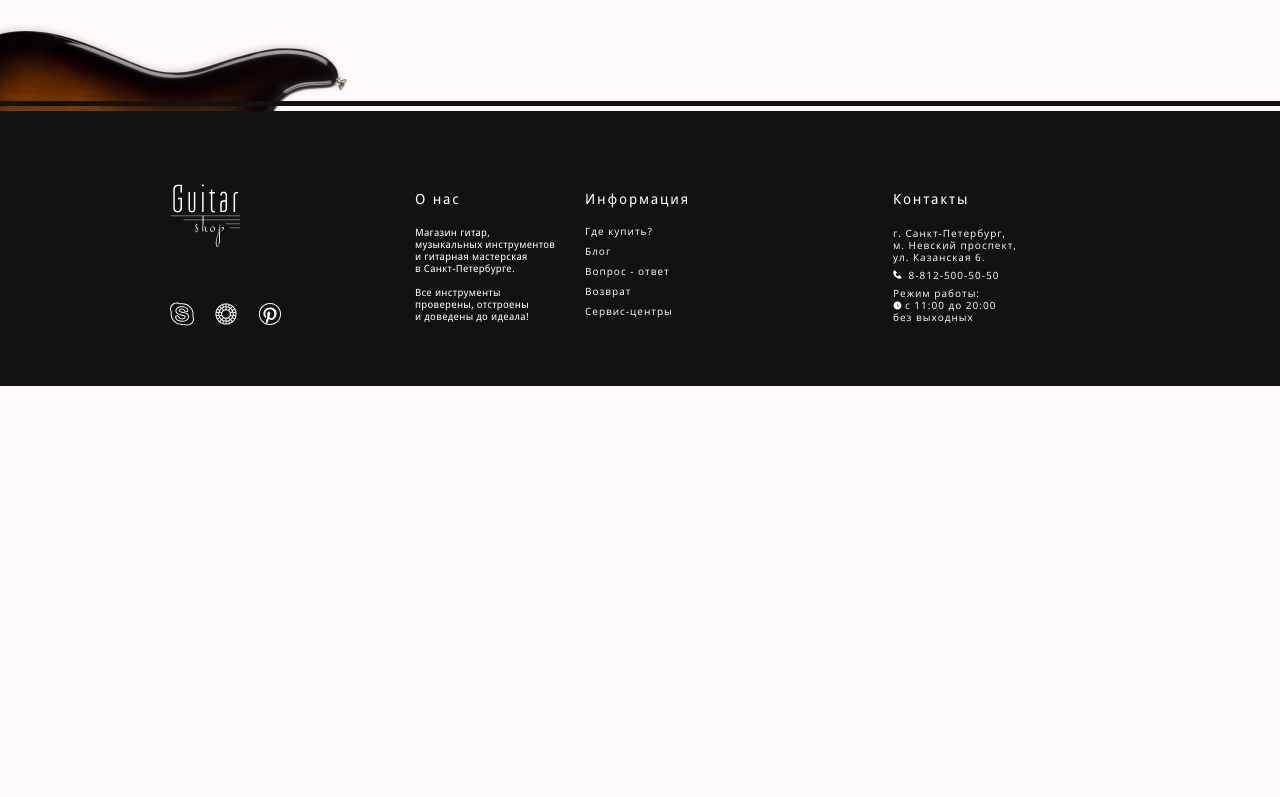
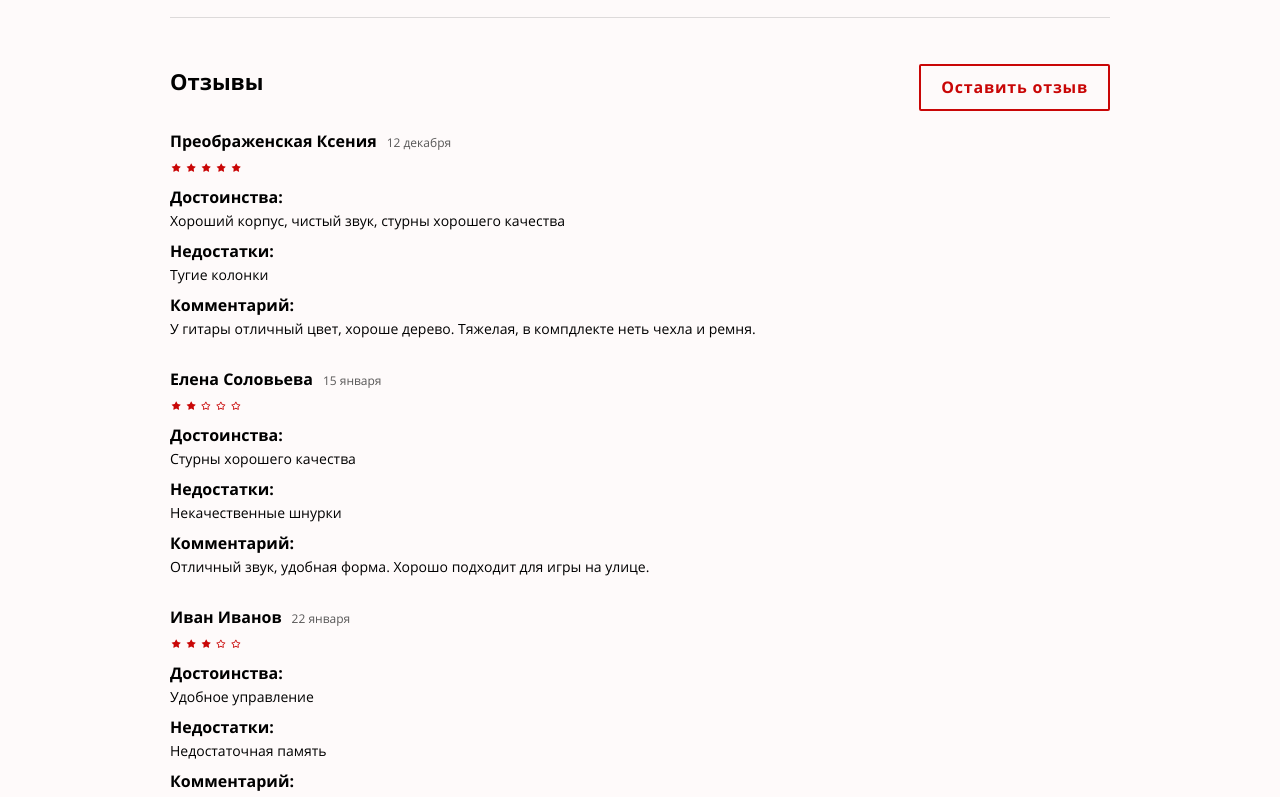
Before and after one commit to Volnodoom/guitara-vue, a Nuxt app: page /products/106 in a window 1280 px wide. Shown: the part 780-1577 px from the top of the page. Before the commit the page ends 1166 px from the top, so only its background shows below. Built offline with nearby package versions, Linux system fonts and the light colour scheme.

Commit message:
[FEATURE] review section

```diff
--- a/components/card/card-product/components/product-details.vue
+++ b/components/card/card-product/components/product-details.vue
@@ -11,7 +11,7 @@
       :is-selected="activeTabName === TabNames.Description"
     />
     <div
-      id="characteristics"
+      :id="activeTabName.replace('#', '')"
       class="tabs__content"
     >
       <table
--- /dev/null
+++ b/components/reviews/components/review.vue
@@ -0,0 +1,47 @@
+<template>
+  <div class="review">
+    <div class="review__wrapper">
+      <h4 class="review__title review__title--author title title--lesser">
+        {{ reviewer }}
+      </h4><span class="review__date">{{ date }}</span>
+    </div>
+
+    <RatingGlobal
+      class-name="rate review__rating-panel"
+      star-size="16"
+      :rating="rating"
+    />
+
+    <h4 class="review__title title title--lesser">
+      Достоинства:
+    </h4>
+    <p class="review__value">
+      {{ advantages }}
+    </p>
+    <h4 class="review__title title title--lesser">
+      Недостатки:
+    </h4>
+    <p class="review__value">
+      {{ disadvantages }}
+    </p>
+    <h4 class="review__title title title--lesser">
+      Комментарий:
+    </h4>
+    <p class="review__value">
+      {{ text }}
+    </p>
+  </div>
+</template>
+
+<script setup lang="ts">
+type ReviewProps = {
+  rating: number
+  advantages: string
+  disadvantages: string
+  text: string
+  date: string
+  reviewer: string
+};
+
+defineProps<ReviewProps>();
+</script>
--- /dev/null
+++ b/components/reviews/the-reviews.vue
@@ -0,0 +1,61 @@
+<template>
+  <section class="reviews">
+    <h3 class="reviews__title title title--bigger">
+      Отзывы
+    </h3><a
+      class="button button--red-border button--big reviews__sumbit-button"
+      href="#"
+    >Оставить отзыв</a>
+
+    <Review
+      v-for="review in mockReviews"
+      v-bind="review"
+      :key="review.id"
+    />
+
+    <button class="button button--medium reviews__more-button">
+      Показать еще отзывы
+    </button>
+    <NuxtLink :to="{ hash: '#header' }">
+      <div
+        class="button button--up button--red-border button--big reviews__up-button"
+      >
+        Наверх
+      </div>
+    </NuxtLink>
+  </section>
+</template>
+
+<script setup lang="ts">
+import Review from '~/components/reviews/components/review.vue';
+
+const mockReviews = [
+  {
+    id: 'f5c5022f-731d-4a1d-8777-717a794fb168',
+    reviewer: 'Преображенская  Ксения',
+    advantages: 'Хороший корпус, чистый звук, стурны хорошего качества',
+    disadvantages: 'Тугие колонки',
+    text: 'У гитары отличный цвет, хороше дерево. Тяжелая, в компдлекте неть чехла и ремня. ',
+    date: '12 декабря',
+    rating: 5,
+  },
+  {
+    id: 'e1706275-52b2-441a-b138-34980a1d823e',
+    reviewer: 'Елена Соловьева',
+    advantages: 'Стурны хорошего качества',
+    disadvantages: 'Некачественные шнурки',
+    text: 'Отличный звук, удобная форма. Хорошо подходит для игры на улице.',
+    date: '15 января',
+    rating: 2,
+  },
+  {
+    id: '84761d71-ec97-4c3a-a309-8b5404bcb991',
+    reviewer: 'Иван Иванов',
+    advantages: 'Удобное управление',
+    disadvantages: 'Недостаточная память',
+    text: 'У гитары отличный цвет, хороше дерево. Тяжелая, в компдлекте неть чехла и ремня.',
+    date: '22 января',
+    rating: 3,
+  },
+];
+</script>
--- a/global.css
+++ b/global.css
@@ -680,7 +680,7 @@ button,
   min-width: 1020px;
   max-width: 1020px;
   margin: 0 auto;
-  padding: 0 40px;
+  padding: 0 40px 52px;
 }
 
 .header {
--- a/pages/products/[id].vue
+++ b/pages/products/[id].vue
@@ -5,12 +5,14 @@
     </h1>
     <BreadcrumbsBasic />
     <CardProduct />
+    <TheReviews />
   </div>
 </template>
 
 <script setup lang="ts">
 import BreadcrumbsBasic from '~/ui/breadcrumbs/breadcrumbs-basic.vue';
 import CardProduct from '~/components/card/card-product/card-product.vue';
+import TheReviews from '~/components/reviews/the-reviews.vue';
 
 const route = useRoute();
 const pageId = route.params.id;
```
